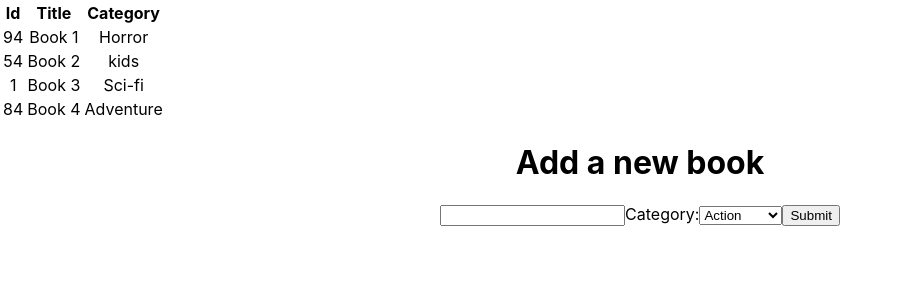
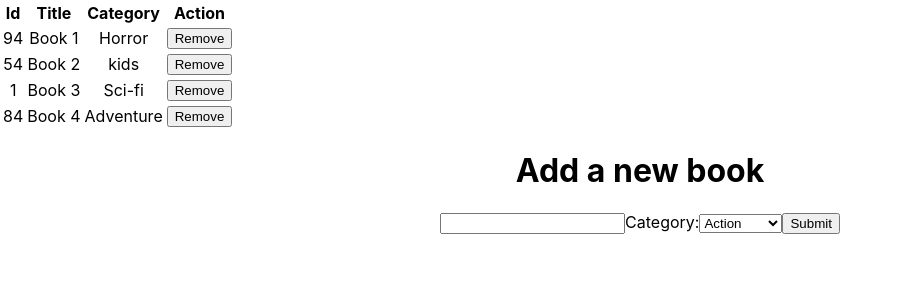
Before and after one commit to rajkumardas2701/bookstore, a React (Create React App) app: page / in a window 1280 px wide. Shown: the top 300 px of the page, without its empty margins (0-899 px from the left). Built offline with nearby package versions, Linux system fonts and the light colour scheme.

Commit message:
Add Remove book column in the table

```diff
--- a/src/components/Book.js
+++ b/src/components/Book.js
@@ -1,11 +1,12 @@
 import React from 'react';
 import PropTypes from 'prop-types';
 
-const Book = ({ book }) => (
+const Book = ({ book, deleteBook }) => (
   <tr>
     <td>{book.id}</td>
     <td>{book.title}</td>
     <td>{book.category}</td>
+    <td><button type="button" onClick={deleteBook}>Remove</button></td>
   </tr>
 );
 
--- a/src/containers/BooksList.js
+++ b/src/containers/BooksList.js
@@ -12,6 +12,7 @@ const BooksList = ({ books }) => {
           <th>Id</th>
           <th>Title</th>
           <th>Category</th>
+          <th>Action</th>
         </tr>
       </thead>
       <tbody>
```
